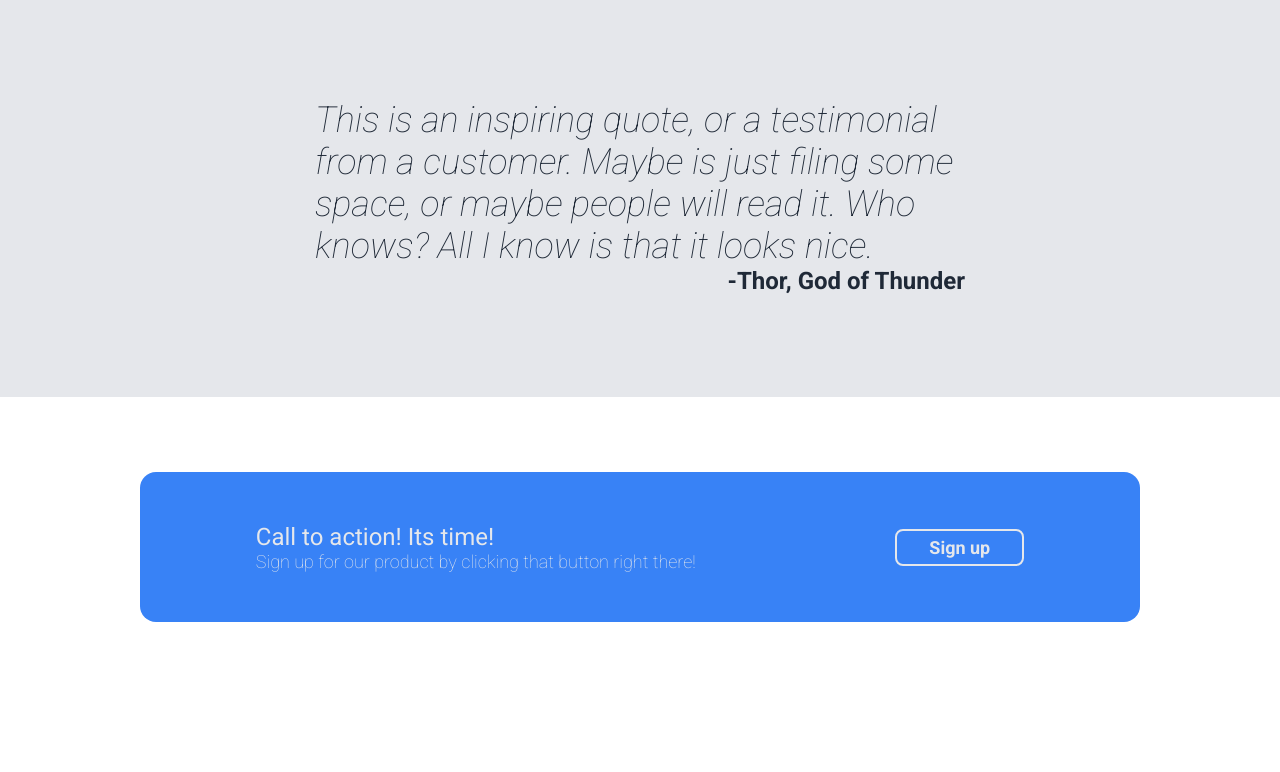
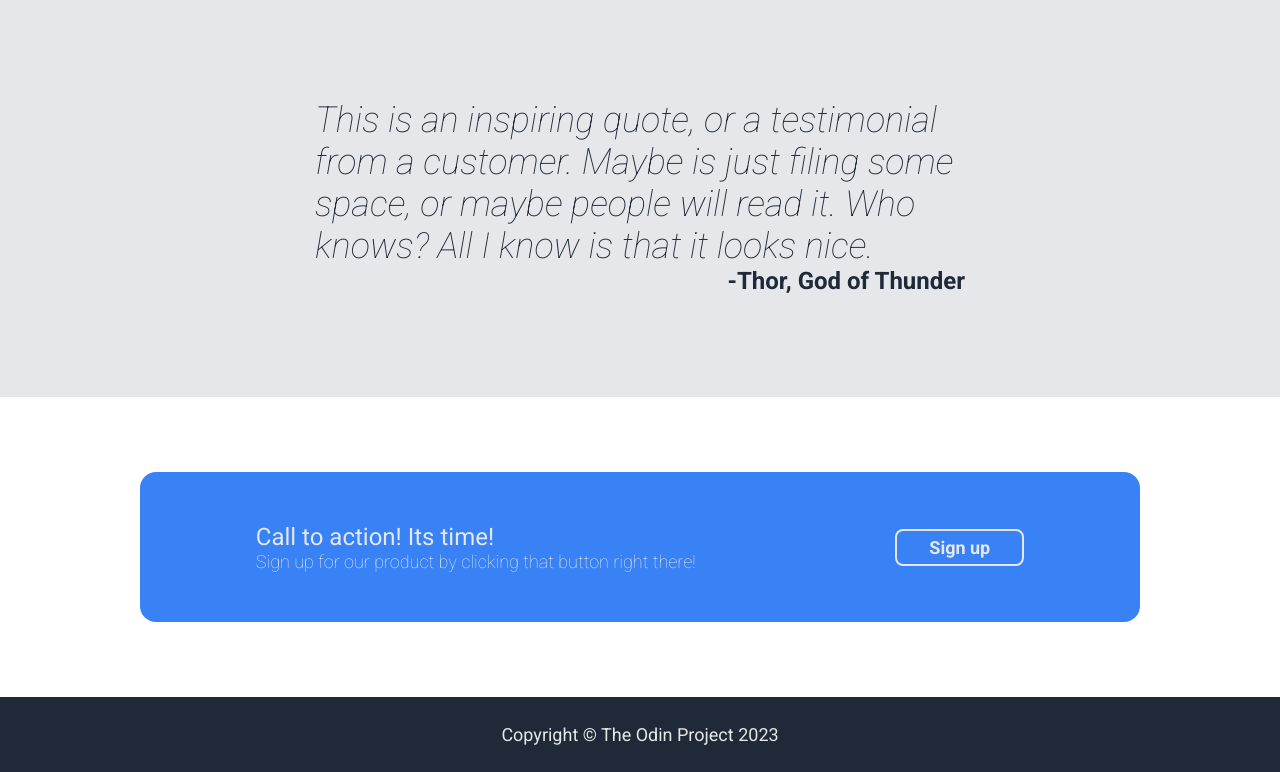
Before and after one commit to BrianFiset/landing_page, a plain HTML site: page index.html in a window 1280 px wide. Shown: the part 1025-1797 px from the top of the page. Before the commit the page ends 1722 px from the top, so only its background shows below. Drawn offline with Linux system fonts and the light colour scheme.

Commit message:
Add footer

```diff
--- a/index.html
+++ b/index.html
@@ -64,5 +64,9 @@
             <div class="button">Sign up</div>
         </div>
     </div>
+
+    <footer>
+        <div class="text">Copyright © The Odin Project 2023</div>
+    </footer>
 </body>
 </html>
--- a/style.css
+++ b/style.css
@@ -183,3 +183,15 @@ li {
     padding: 6px 32px;
     border-radius: 8px;
 }
+
+/* Footer Section */
+
+footer {
+    background-color: #1f2937;
+    height: 75px;
+    display: flex;
+    justify-content: center;
+    align-items: center;
+    color: #e5e7eb;
+    font-size: 18px;
+}
```
